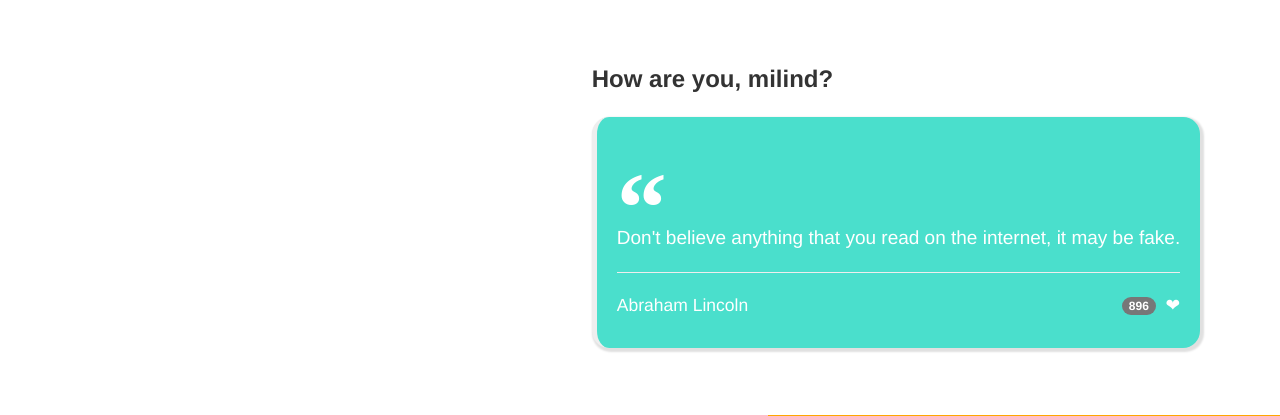
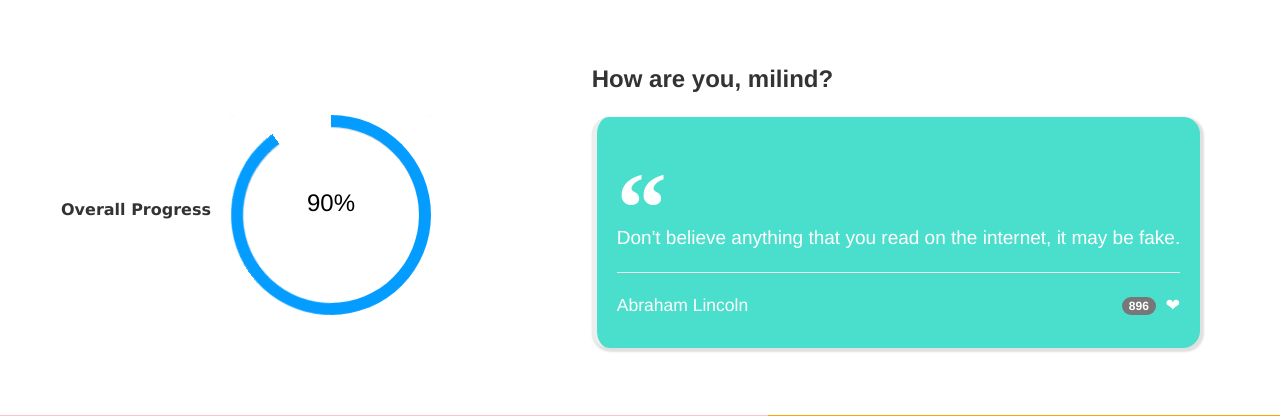
Before and after one commit to milinddinesh/simple-todo, a Django app: page /home/ in a window 1280 px wide. Shown: the part 61-477 px from the top of the page. Run offline with Django 5.2, Linux system fonts and the light colour scheme; a user stored in the database is signed in; data comes from the database, SQL or seed files in the repository; both versions use the stored data as it was after the commit; some libraries are stand-ins or nearby versions.

Commit message:
add progress bar

```diff
--- a/ProductivityTracker/static/css/style.css
+++ b/ProductivityTracker/static/css/style.css
@@ -1,4 +1,165 @@
+/* .mt-100{
+    margin-top: 200px;
+  } */
 
+    /* .progress.yellow .progress-bar {
+    border-color: #fdba04;
+  }
+  .progress.yellow .progress-right .progress-bar {
+    animation: loading-3 1.8s linear forwards;
+  }
+  .progress.yellow .progress-left .progress-bar {
+    animation: none;
+  } */
+
+
+  /* .progress {
+    width: 150px;
+    height: 150px !important;
+    box-sizing: border-box;
+    float: left;
+    line-height: 150px;
+    background: none;
+    margin: 20px;
+    box-shadow: none;
+    position: relative;
+  }
+  .progress:after {
+    content: "";
+    width: 100%;
+    height: 100%;
+    border-radius: 50%;
+    border: 12px solid #fff;
+    position: absolute;
+    top: 0;
+    left: 0;
+  } */
+
+  .progress {
+    box-sizing: border-box;
+    background: none;
+    margin: 20px;
+    position: relative;
+    aspect-ratio: 1; /* Maintain 1:1 aspect ratio */
+    min-width: 200px;  /* Set minimum size */
+    min-height: 200px;
+  }
+
+  .progress:after {
+    content: "";
+    width: 100%;
+    height: 100%;
+    border-radius: 50%;
+    /* border: calc(100% - 24px) solid #fff; Adjust border based on size */
+    position: absolute;
+    top: 0;
+    left: 0;
+  }
+
+
+  .progress>span {
+    width: 50%;
+    height: 100%;
+    overflow: hidden;
+    position: absolute;
+    top: 0;
+    z-index: 1;
+    /* background-color: white; */
+  }
+  .progress .progress-left {
+    left: 0;
+    background-color: white;
+  }
+  .progress .progress-bar {
+    width: 100%;
+    height: 100%;
+    background: none;
+    border-width: 12px;
+    border-style: solid;
+    position: absolute;
+    top: 0;
+  }
+  .progress .progress-left .progress-bar {
+    left: 100%;
+    border-top-right-radius: 200px;
+    border-bottom-right-radius: 200px;
+    border-left: 0;
+    -webkit-transform-origin: center left;
+    transform-origin: center left;
+  }
+  .progress .progress-right {
+    right: 0;
+    background-color: white;
+  }
+
+  /* .progress-left{
+    background-color: white;
+  } */
+  .progress .progress-right .progress-bar {
+    left: -100%;
+    border-top-left-radius: 200px;
+    border-bottom-left-radius: 200px;
+    border-right: 0;
+    -webkit-transform-origin: center right;
+    transform-origin: center right;
+    animation: loading-1 1.8s linear forwards;
+  }
+  .progress .progress-value {
+    width: 90%;
+    height: 90%;
+    border-radius: 50%;
+    font-size: 24px;
+    color: black;
+    line-height: 135px;
+    text-align: center;
+    position: absolute;
+    top: 5%;
+    left: 5%;
+  }
+
+  .progress-value{
+    color: black;
+    padding-top: 10px;
+    z-index: 2;
+  }
+  .progress.blue .progress-bar {
+    border-color: #049dff;
+    /* background-color: white; */
+  }
+  .progress.blue .progress-left .progress-bar {
+    animation: loading-2 1.5s linear forwards 1.8s;
+  }
+
+  @keyframes loading-1 {
+    0% {
+      -webkit-transform: rotate(0deg);
+      transform: rotate(0deg);
+    }
+    100% {
+      -webkit-transform: rotate(180deg);
+      transform: rotate(180deg);
+    }
+  }
+  @keyframes loading-2 {
+    0% {
+      -webkit-transform: rotate(0deg);
+      transform: rotate(0deg);
+    }
+    100% {
+      -webkit-transform: rotate(144deg);
+      transform: rotate(144deg);
+    }
+  }
+  @keyframes loading-3 {
+    0% {
+      -webkit-transform: rotate(0deg);
+      transform: rotate(0deg);
+    }
+    100% {
+      -webkit-transform: rotate(135deg);
+      transform: rotate(135deg);
+    }
+  }
 
   /* Original CSS content below */
 
@@ -15,6 +176,12 @@
       display: flex;
       align-items: center; /* Center items vertically */
       justify-content: center; /* Center items horizontally */
+  }
+
+  .left-section>p {
+    font-family: Verdana, Geneva, Tahoma, sans-serif;
+    font-weight: bold;
+    font-size: medium;
   }
 
   .right-section {
--- a/ProductivityTracker/templates/home.html
+++ b/ProductivityTracker/templates/home.html
@@ -5,6 +5,17 @@
 {% block content %}
 <div class="red-half">
     <div class="left-section">
+        <!-- <div class="col-md-6">  -->
+            <p>Overall Progress</p>
+            <div class="progress blue">
+                <span class="progress-left">
+                                <span class="progress-bar"></span>
+                </span>
+                <span class="progress-right">
+                                <span class="progress-bar"></span>
+                </span>
+                <div class="progress-value">90%</div>
+            </div>
     </div>
     <div class="right-section">
         <div>
```
Also changed, not shown: ProductivityTracker/db.sqlite3.
